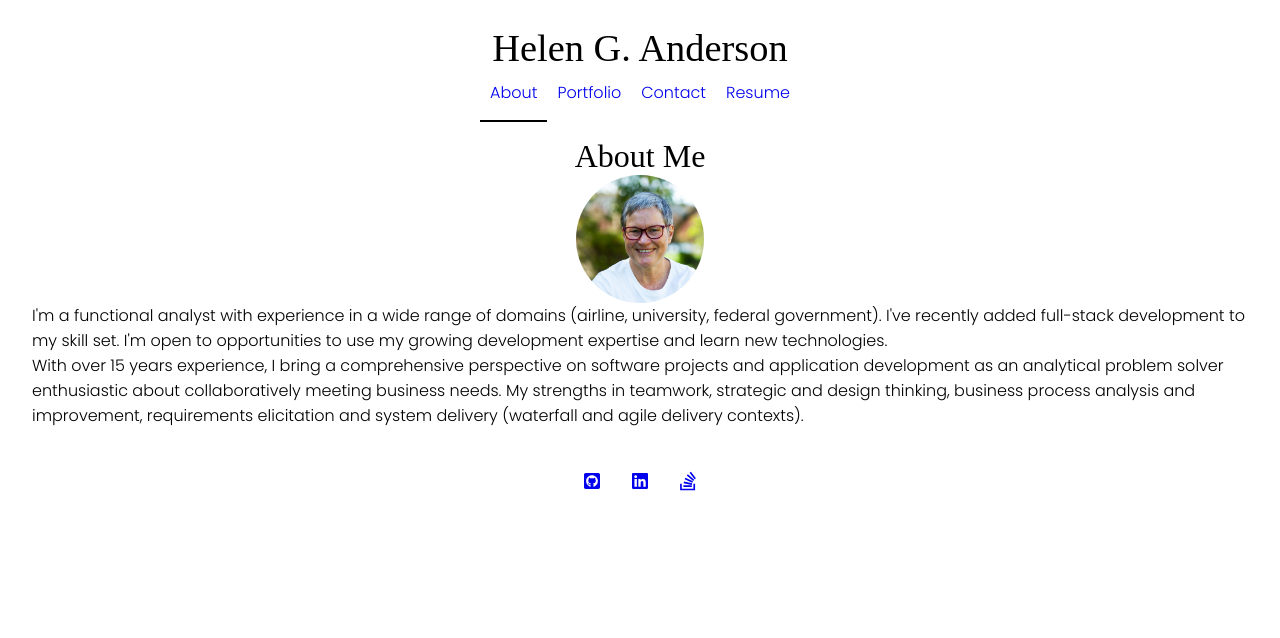
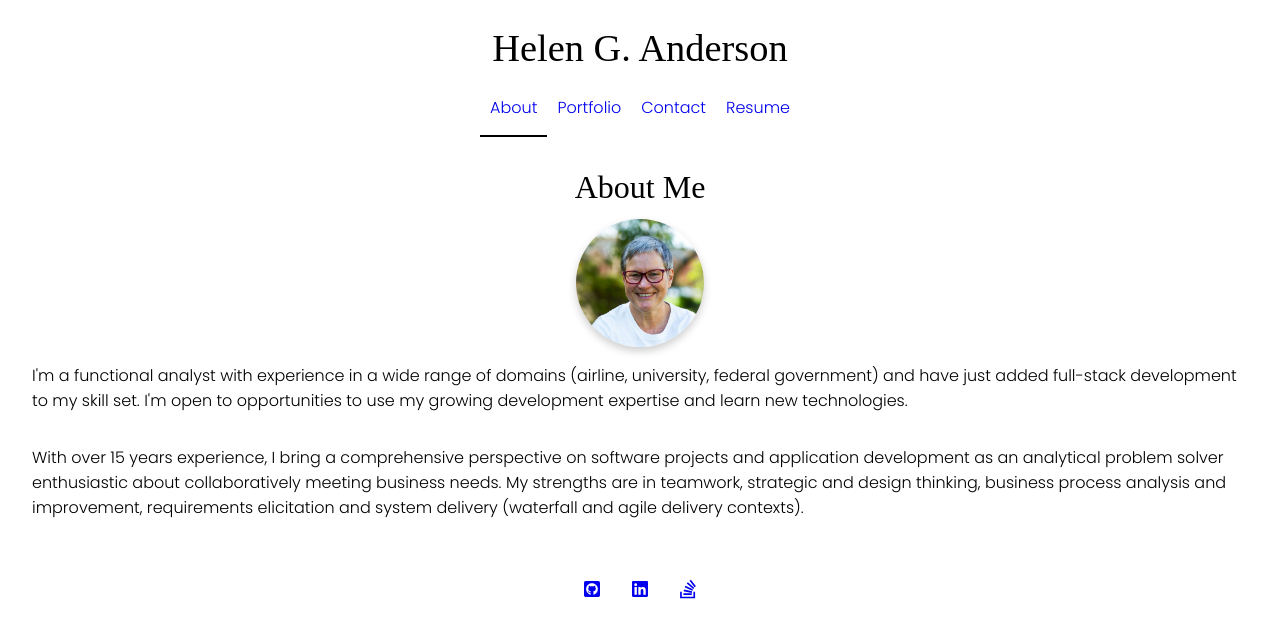
Before and after one commit to grace-anderson/react-portfolio, a React (Create React App) app: page / in a window 1280 px wide. Shown: the top 638 px of the page. Built offline with nearby package versions, Linux system fonts and the light colour scheme; a web font is replaced by a local one.

Commit message:
Added handleBlank onBlue function

```diff
--- a/src/components/ContactForm.js
+++ b/src/components/ContactForm.js
@@ -8,8 +8,22 @@ function ContactForm() {
   const [errorMessage, setErrorMessage] = useState("");
   const [successMessage, setSuccessMessage] = useState("");
 
+  const handleBlank = (e) => {
+    //handle when field exited without entering anything
+    e.preventDefault();
+    if (
+      e.target.name === "name" ||
+      e.target.name === "message" ||
+      e.target.name === "email"
+    ) {
+      if (e.target.value.length === 0) {
+        setErrorMessage(`${e.target.name} is required.`);
+      }
+    }
+  };
+
   const handleInputChange = (e) => {
-    //get value of name that triggered the change
+    //get field that triggered the change
     const { target } = e;
     const inputType = target.name;
     const inputValue = target.value;
@@ -38,7 +52,7 @@ function ContactForm() {
       return;
     }
     setSuccessMessage(
-      `Thank you, ${name}. Contact form submitted successfully. I will be in touch soon.`
+      `Thank you, ${name}. Contact form submitted successfully.`
     );
 
     // Clear input and error message after successful submission
@@ -55,9 +69,10 @@ function ContactForm() {
         <form className="form">
           <div className="form__field">
             <input
-            className="form__input"
+              className="form__input"
               value={name}
               name="name"
+              onBlur={handleBlank}
               onChange={handleInputChange}
               type="text"
               placeholder="Enter your name"
@@ -65,9 +80,10 @@ function ContactForm() {
           </div>
           <div className="form__field">
             <input
-            className="form__input"
+              className="form__input"
               value={email}
               name="email"
+              onBlur={handleBlank}
               onChange={handleInputChange}
               type="email"
               placeholder="Add your email"
@@ -75,16 +91,21 @@ function ContactForm() {
           </div>
           <div className="form__field">
             <textarea
-            className="form__input"
+              className="form__input"
               value={message}
               name="message"
+              onBlur={handleBlank}
               onChange={handleInputChange}
               type="text"
               placeholder="Type your message here"
             />
           </div>
           <div>
-            <button className="form__submit" type="button" onClick={handleFormSubmit}>
+            <button
+              className="form__submit"
+              type="button"
+              onClick={handleFormSubmit}
+            >
               Submit
             </button>
           </div>
--- a/src/index.css
+++ b/src/index.css
@@ -58,8 +58,7 @@ code {
 }
 
 p {
-  padding-left: 2rem;
-  padding-right: 2rem;
+  padding: 1rem 2rem;
 }
 
 h1,
@@ -67,7 +66,7 @@ h2,
 h3 {
   font-family: "Short Stack", cursive;
   text-align: center;
-  padding-top: 1rem;
+  padding: 2rem 0 0.4em;
 }
 
 .header-title {
@@ -90,6 +89,7 @@ h3 {
   height: 8rem;
   object-fit: cover;
   border-radius: 50%;
+  box-shadow: 0 4px 8px 0 rgba(0, 0, 0, 0.2);
 }
 
 .skills-list {
@@ -137,19 +137,6 @@ h3 {
   background: #037ef3;
   padding: 2rem 0;
 }
-
-/*.form {
-  display: flex;
-  flex-direction: column;
-  margin: 1rem 2rem;
-}
-
-.form input {
-  display: block;
-  margin-top: 0.4rem;
-  margin-bottom: 0.4rem;
-  width: 60%;
-} */
 
 .form-container {
   width: 100%;
--- a/src/pages/Home.js
+++ b/src/pages/Home.js
@@ -10,17 +10,17 @@ export default function Home() {
       </div>
       <p>
         I'm a functional analyst with experience in a wide range of domains
-        (airline, university, federal government). I've  recently added
-        full-stack development to my skill set. I'm open to opportunities to use
-        my growing development expertise and learn new technologies.
+        (airline, university, federal government) and have just added full-stack
+        development to my skill set. I'm open to opportunities to use my growing
+        development expertise and learn new technologies.
       </p>
       <p>
         With over 15 years experience, I bring a comprehensive perspective on
         software projects and application development as an analytical problem
         solver enthusiastic about collaboratively meeting business needs. My
-        strengths in teamwork, strategic and design thinking, business process
-        analysis and improvement, requirements elicitation and system delivery
-        (waterfall and agile delivery contexts).
+        strengths are in teamwork, strategic and design thinking, business
+        process analysis and improvement, requirements elicitation and system
+        delivery (waterfall and agile delivery contexts).
       </p>
     </div>
   );
```
